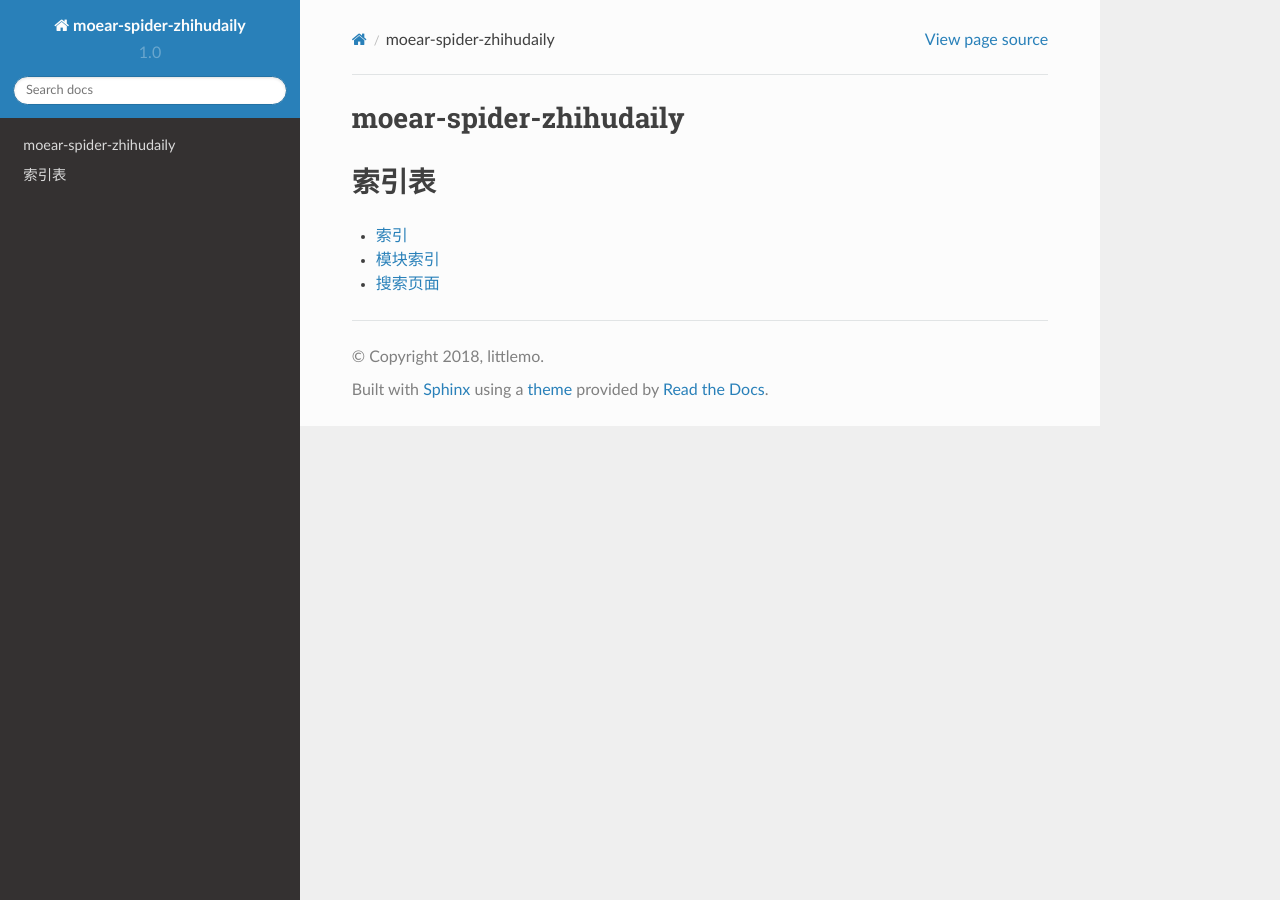
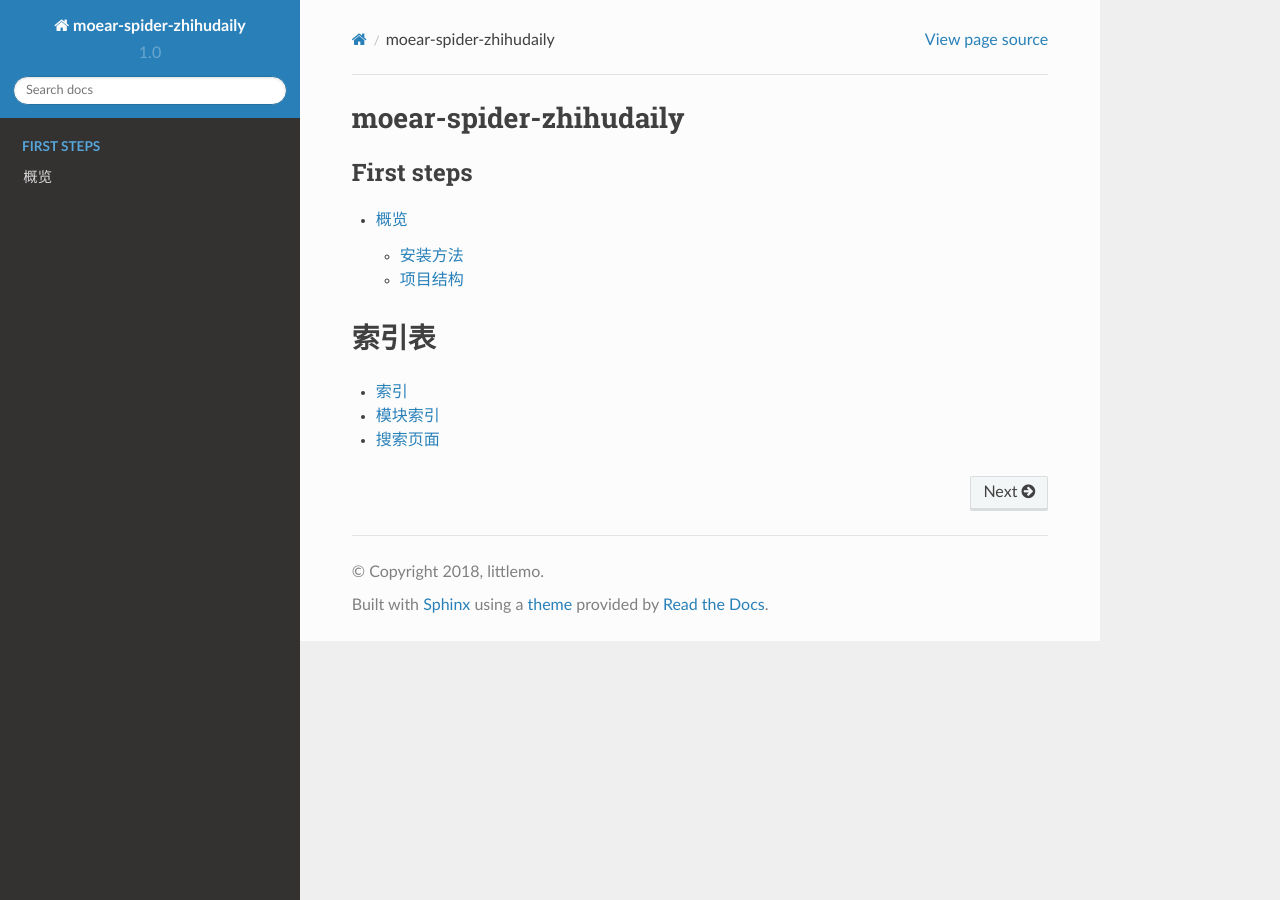
Before and after one commit to littlemo/moear-spider-zhihudaily, a Sphinx documentation site: the page built from docs/source/index.rst, in a window 1280 px wide. Built offline with Sphinx 7.4.7 and the Read the Docs theme 2.0.0, drawn with Linux system fonts in a browser that asks for light colours; formulas are drawn with MathJax 3.

Commit message:
F: 将概览文件添加到主索引页TOC中

```diff
--- a/docs/source/index.rst
+++ b/docs/source/index.rst
@@ -8,7 +8,9 @@
 
 .. toctree::
    :maxdepth: 2
-   :caption: Contents:
+   :caption: First steps
+
+   intro/overview
 
 
 
```
